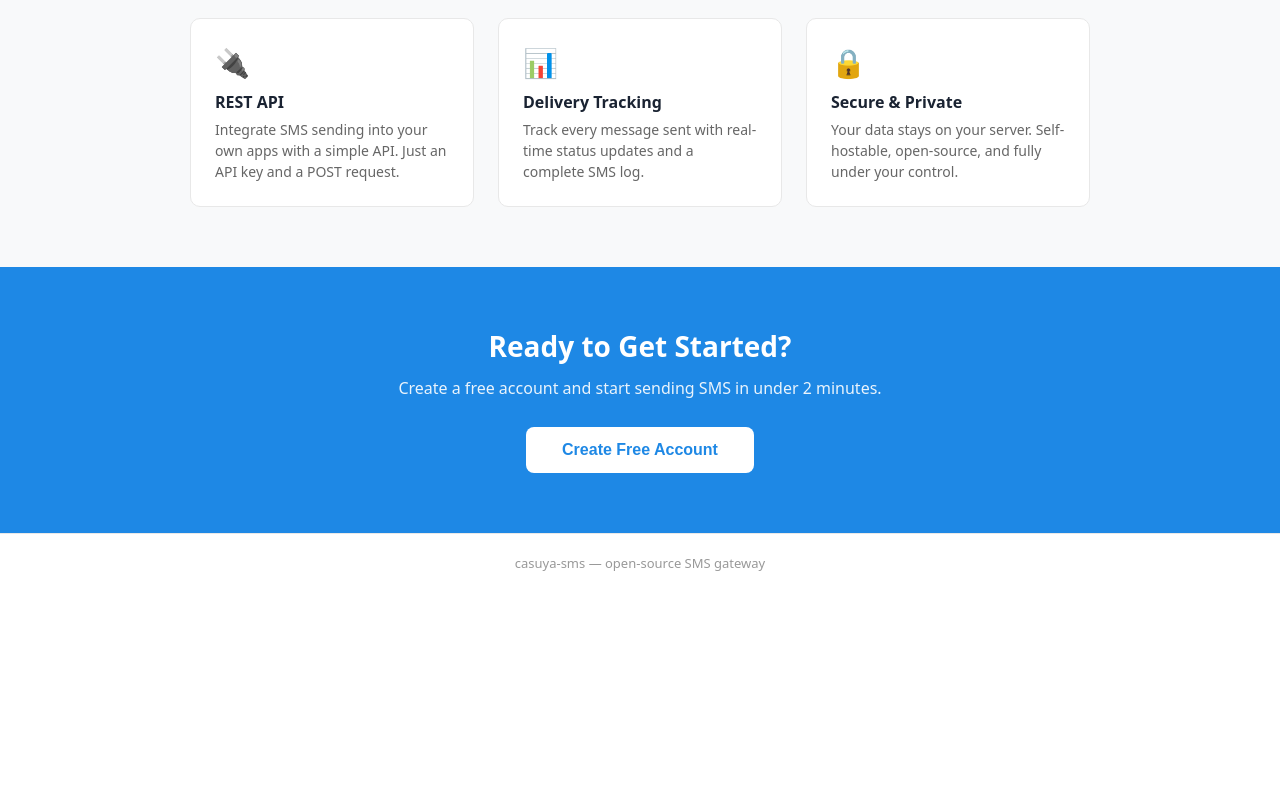
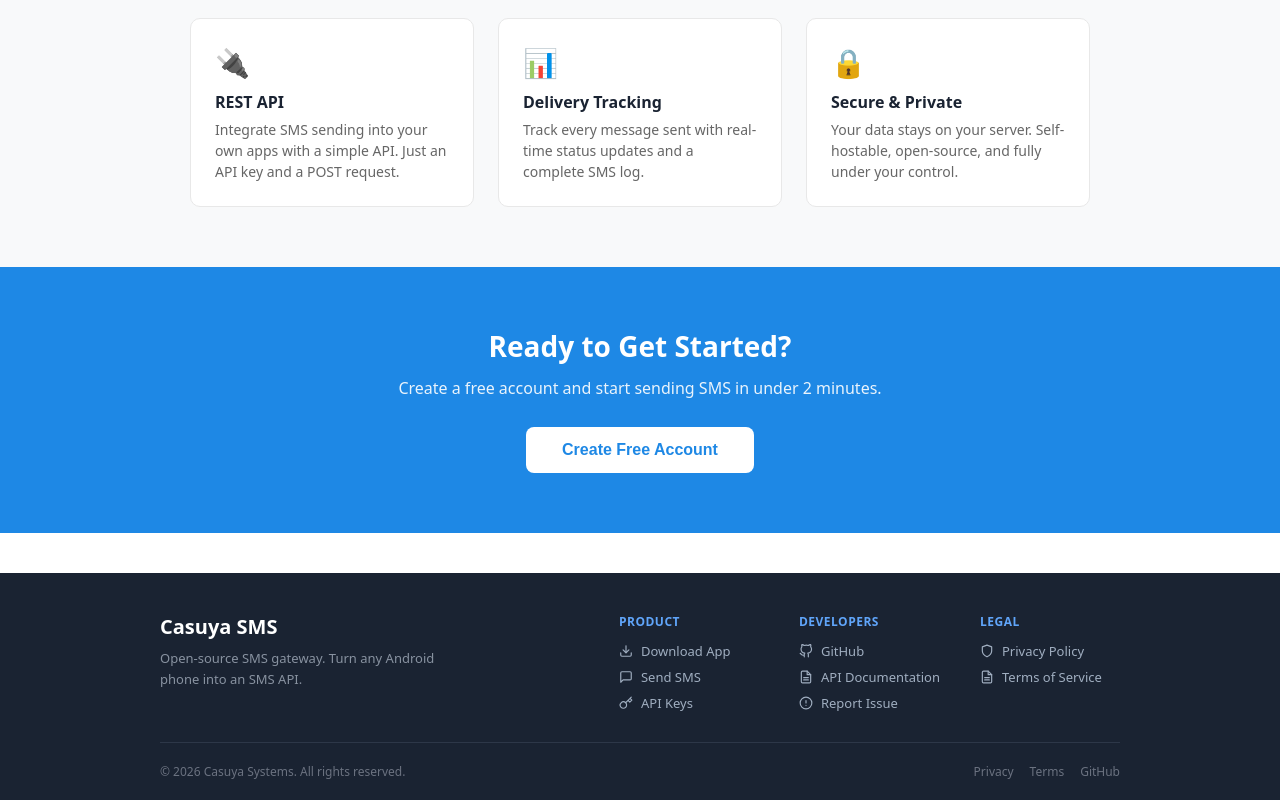
Before and after one commit to casuya-code/casuya-sms, a React (Vite) app in the folder casuya-sms-web/web-dashboard/: page / in a window 1280 px wide. Shown: the part 1149-1949 px from the top of the page. Before the commit the page ends 1741 px from the top, so only its background shows below. Built offline with nearby package versions, Linux system fonts and the light colour scheme; no server answers.

Commit message:
feat: move footer to home page, remove from dashboard/admin

```diff
--- a/casuya-sms-web/web-dashboard/src/pages/AdminPanel.jsx
+++ b/casuya-sms-web/web-dashboard/src/pages/AdminPanel.jsx
@@ -6,7 +6,6 @@ import OverviewSection from "../components/admin/OverviewSection";
 import UsersSection from "../components/admin/UsersSection";
 import DevicesSection from "../components/admin/DevicesSection";
 import LogsSection from "../components/admin/LogsSection";
-import Footer from "../components/Footer";
 
 const VALID_ADMIN_SECTIONS = ["overview", "users", "devices", "logs"];
 
@@ -184,8 +183,6 @@ export default function AdminPanel() {
             </>
           )}
         </div>
-
-        <Footer />
       </div>
     </div>
   );
--- a/casuya-sms-web/web-dashboard/src/pages/Dashboard.jsx
+++ b/casuya-sms-web/web-dashboard/src/pages/Dashboard.jsx
@@ -7,7 +7,6 @@ import SendSmsPanel from "../components/SendSmsPanel";
 import UsageLog from "../components/UsageLog";
 import ApiKeyManager from "../components/ApiKeyManager";
 import TemplateList from "../components/TemplateList";
-import Footer from "../components/Footer";
 
 const VALID_SECTIONS = ["devices", "send", "templates", "logs", "apikeys"];
 const PAGE_TITLES = {
@@ -86,8 +85,6 @@ export default function Dashboard() {
           {active === "logs" && <UsageLog />}
           {active === "apikeys" && <ApiKeyManager />}
         </div>
-
-        <Footer />
       </div>
     </div>
   );
--- a/casuya-sms-web/web-dashboard/src/pages/Home.jsx
+++ b/casuya-sms-web/web-dashboard/src/pages/Home.jsx
@@ -1,4 +1,5 @@
 import { useNavigate } from "react-router-dom";
+import Footer from "../components/Footer";
 
 const FEATURES = [
   { icon: "\u{1F4F1}", title: "Your Own Phone", desc: "Use your Android device as an SMS gateway. No third-party services, no per-message fees." },
@@ -99,9 +100,7 @@ export default function Home() {
       </section>
 
       {/* Footer */}
-      <footer className="home-footer">
-        casuya-sms &mdash; open-source SMS gateway
-      </footer>
+      <Footer />
     </div>
   );
 }
```
